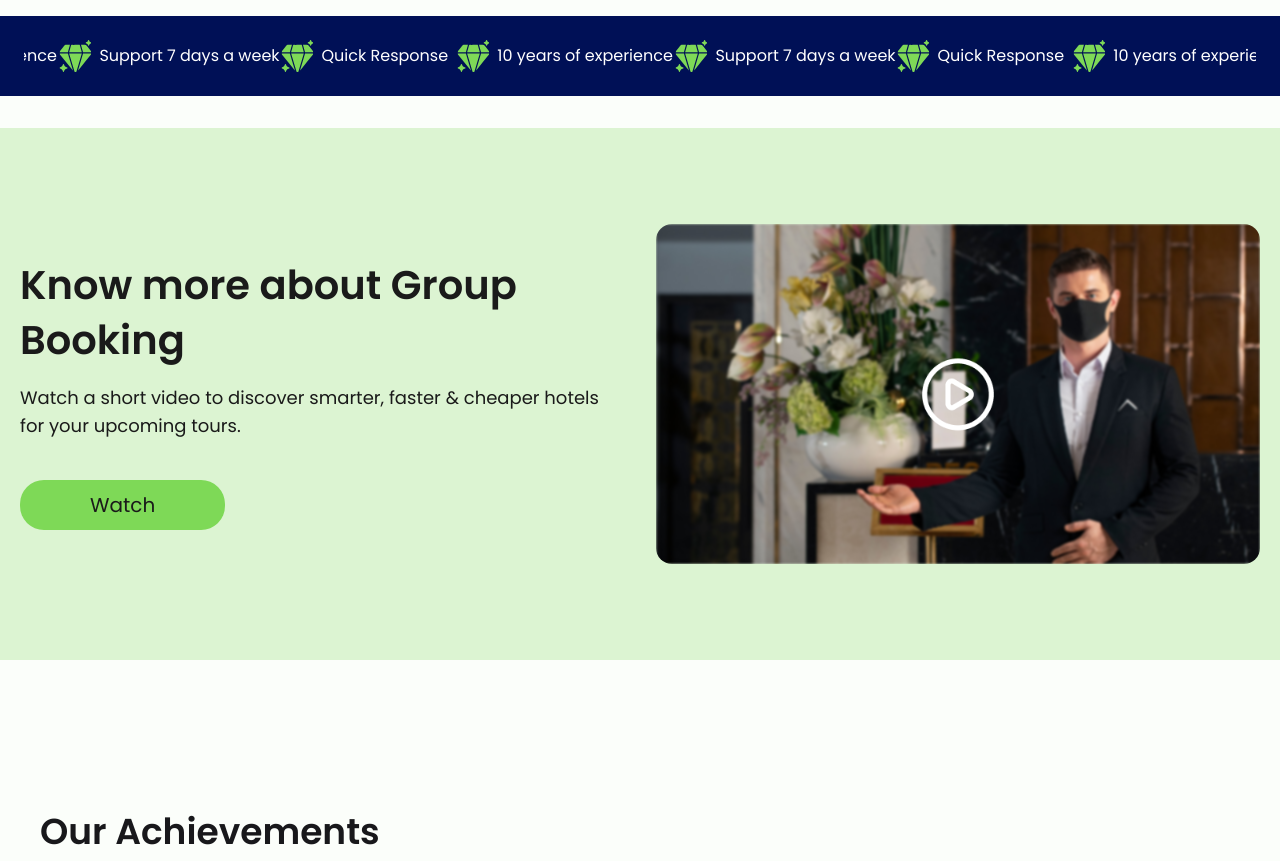
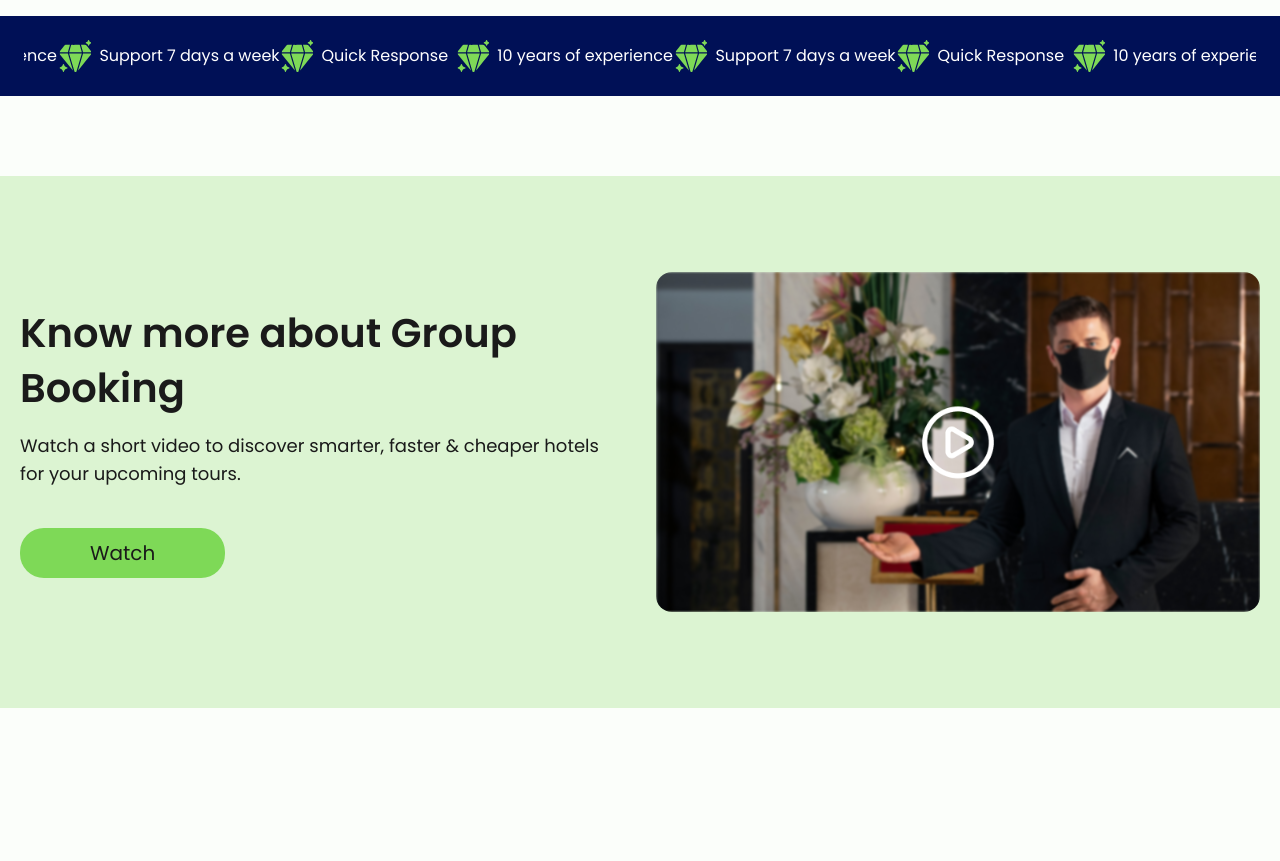
Before and after one commit to hasiburrahmanakash79/Travel-Booking, a React (Vite) app: page / in a window 1280 px wide. Shown: the part 1000-1861 px from the top of the page. Built offline with nearby package versions, Linux system fonts and the light colour scheme.

Commit message:
group booking updated

```diff
--- a/src/Pages/HomePage/GroupBooking/GroupBooking.jsx
+++ b/src/Pages/HomePage/GroupBooking/GroupBooking.jsx
@@ -8,7 +8,7 @@
   };
 
   return (
-    <div className="w-full bg-[#DCF4D2]">
+    <div className="w-full bg-[#DCF4D2] mt-20">
       <div className="container mx-auto px-5 py-12 md:py-16 lg:py-20 xl:py-24 flex flex-col lg:flex-row justify-between items-center gap-8 text-[#1A1A1A]">
         {/* Heading & Button */}
         <div className="flex-1 text-center lg:text-left">
```
